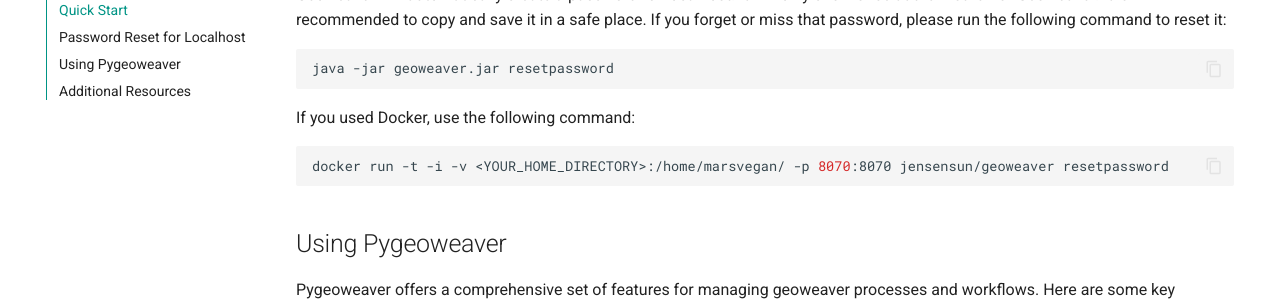
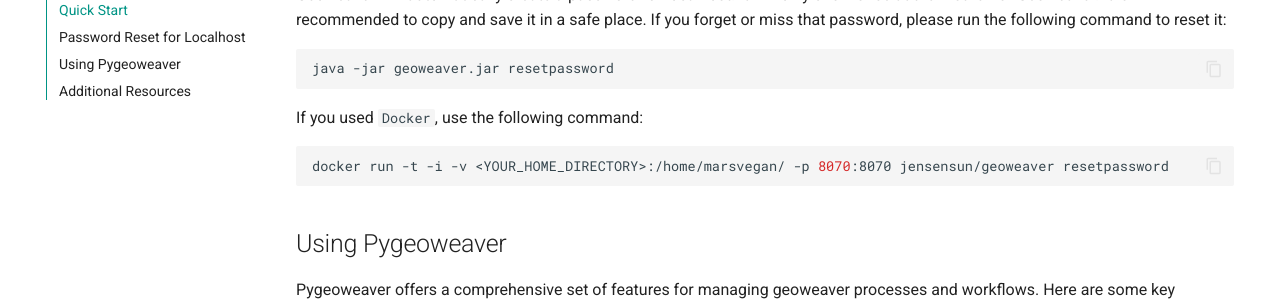
Before and after one commit to gokulprathin8/pygeoweaver-readthedocs, an MkDocs documentation site: the page built from docs/index.md, in a window 1280 px wide and 900 px high, scrolled down 1396 px. Shown: the part 152-453 px from the top of the window. Built offline with MkDocs 1.6.1 and Material for MkDocs 9.7.7, drawn with Linux system fonts in a browser that asks for light colours.

````diff
--- a/docs/index.md
+++ b/docs/index.md
@@ -59,7 +59,7 @@ Geoweaver will automatically create a password for localhost. It will only show
 java -jar geoweaver.jar resetpassword
 ```
 
-If you used Docker, use the following command:
+If you used `Docker`, use the following command:
 
 ```shell
 docker run -t -i -v <YOUR_HOME_DIRECTORY>:/home/marsvegan/ -p 8070:8070 jensensun/geoweaver resetpassword
````
